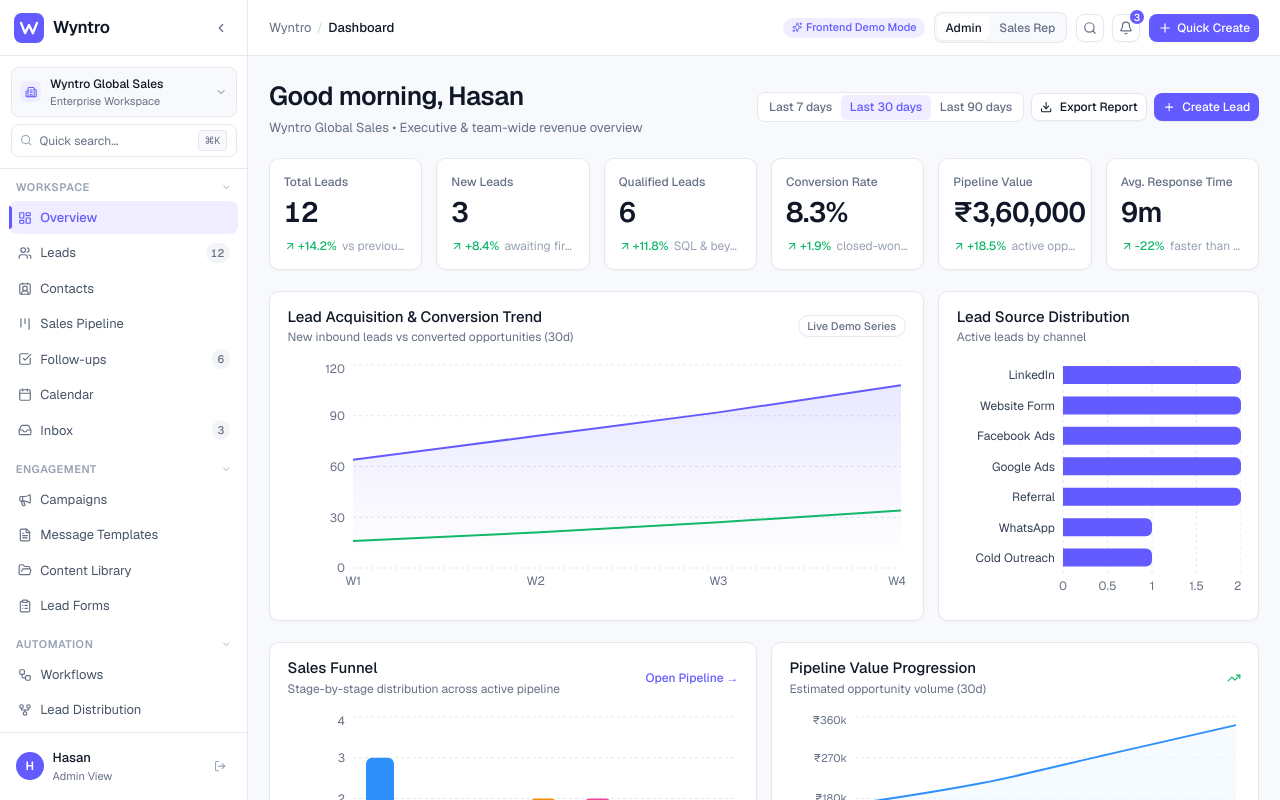
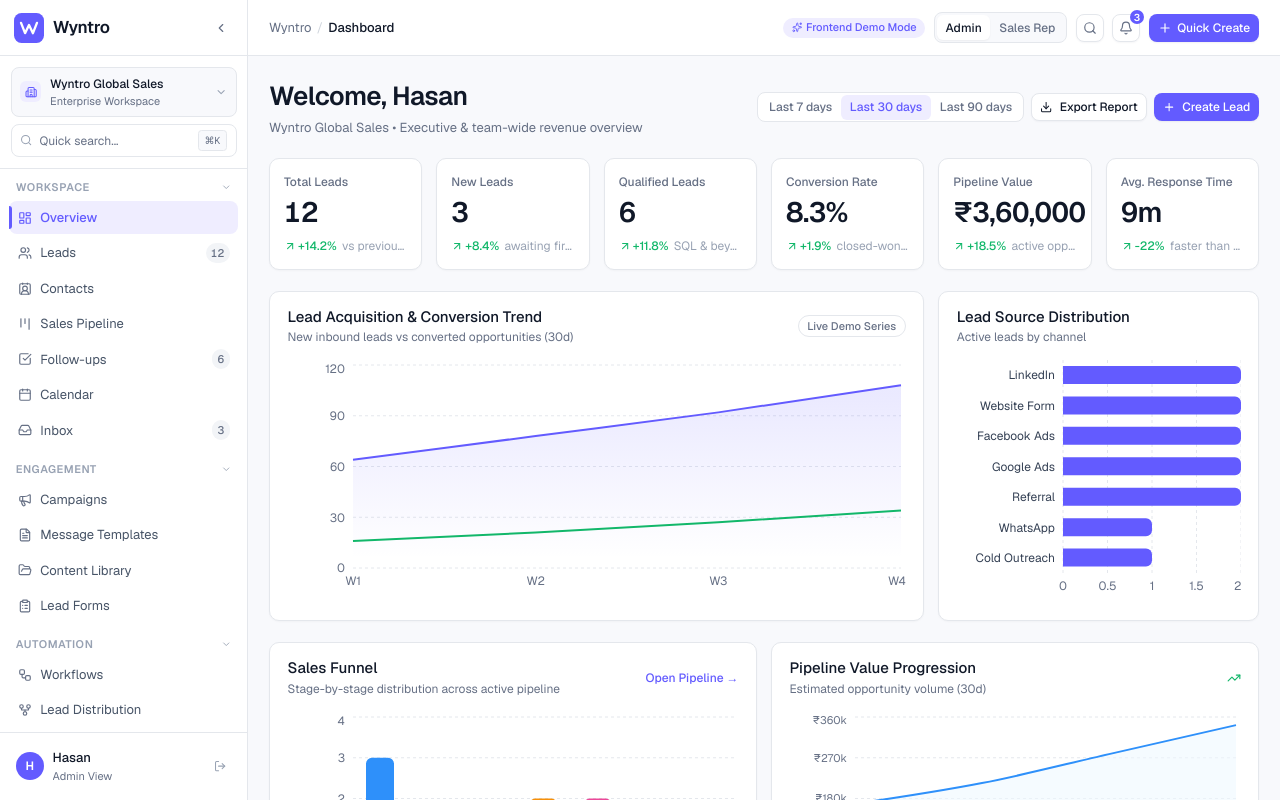
Before and after one commit to Hasan1806/Wyntro, a Next.js app: page /dashboard in a window 1280 px wide. Shown: the top 800 px of the page. Built offline with nearby package versions, Linux system fonts and the light colour scheme.

Commit message:
Update dashboard greeting from Good morning to Welcome

```diff
--- a/src/app/dashboard/page.tsx
+++ b/src/app/dashboard/page.tsx
@@ -213,7 +213,7 @@ export default function DashboardPage() {
         <div className="flex flex-col gap-4 sm:flex-row sm:items-center sm:justify-between">
           <div>
             <h1 className="text-[26px] font-semibold tracking-[-0.02em] text-[#101828]">
-              Good morning, {currentUser.name.split(" ")[0]}
+              Welcome, {currentUser.name.split(" ")[0]}
             </h1>
             <p className="text-[13px] text-[#667085] mt-0.5">
               {currentOrg.name} •{" "}
```
